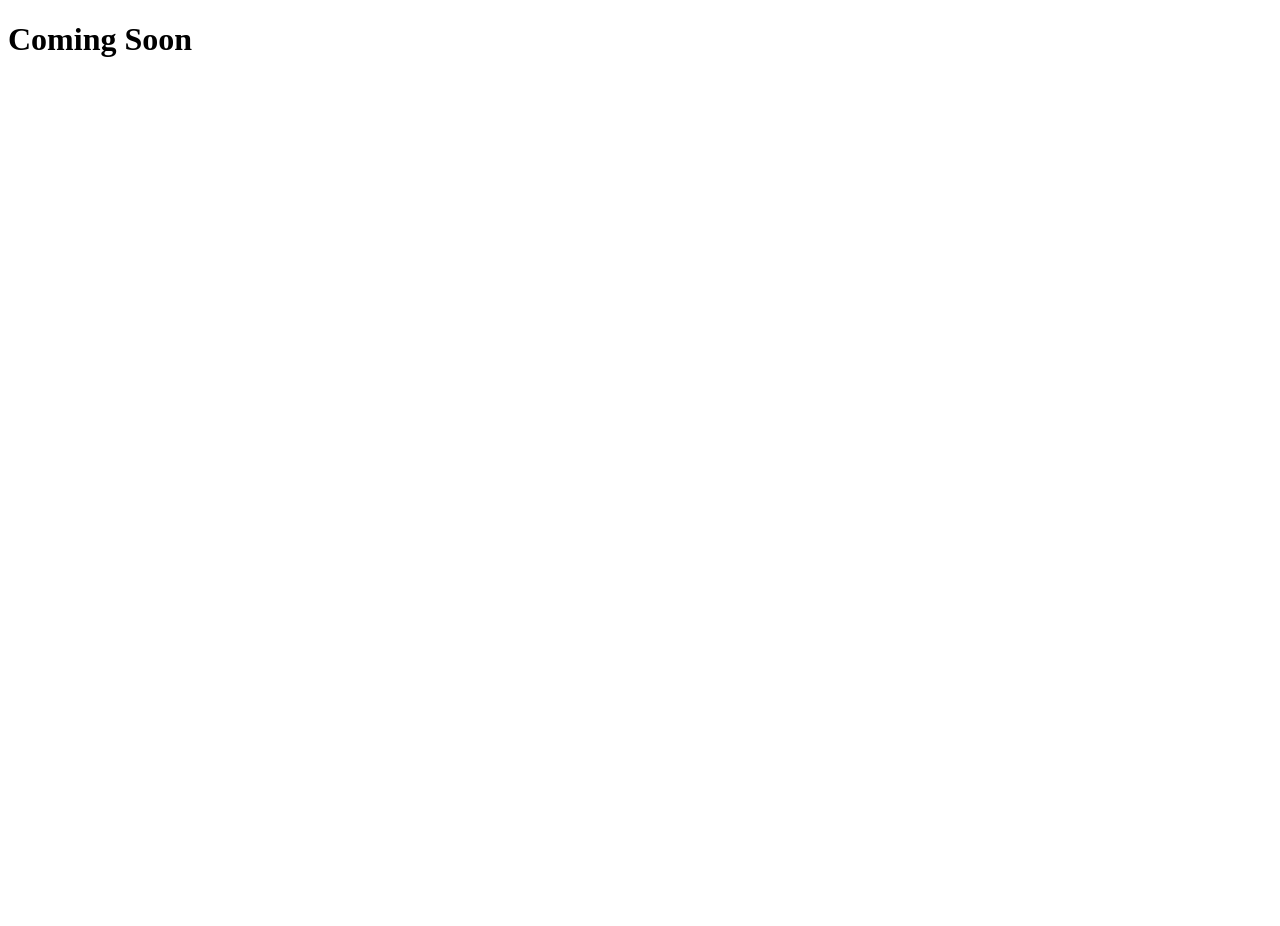
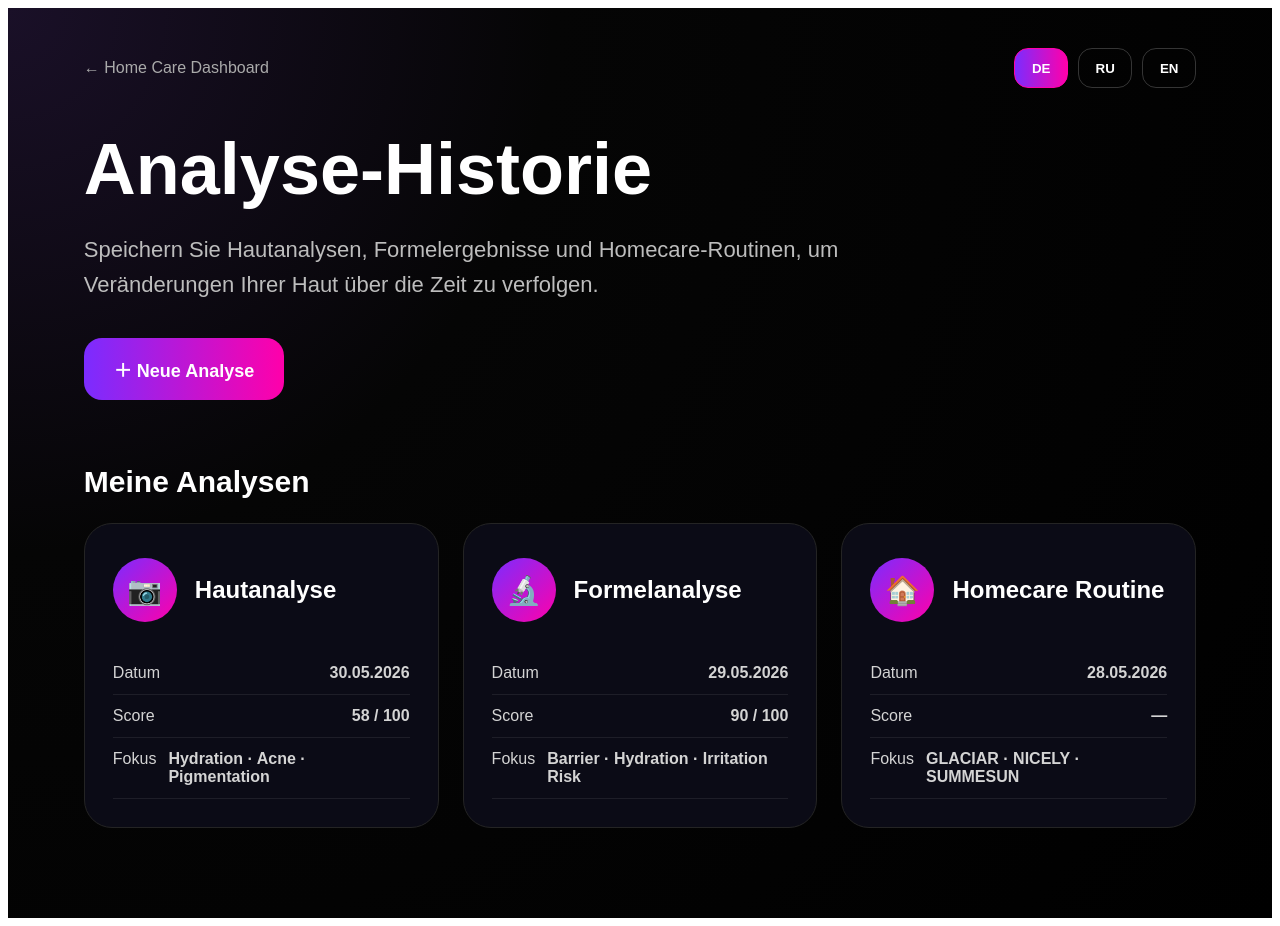
Before and after one commit to piladd-design/formulens-lab, a Next.js app: page /client/history in a window 1280 px wide. Before the commit the page ends 800 px from the top, so only its background shows below. Built offline with nearby package versions, Linux system fonts and the light colour scheme.

Commit message:
Update page.js

```diff
--- a/app/client/history/page.js
+++ b/app/client/history/page.js
@@ -1,3 +1,288 @@
-export default function Page() {
-  return <h1>Coming Soon</h1>
+'use client'
+
+import Link from 'next/link'
+import { useState } from 'react'
+
+const translations = {
+  DE: {
+    back: '← Home Care Dashboard',
+    title: 'Analyse-Historie',
+    subtitle:
+      'Speichern Sie Hautanalysen, Formelergebnisse und Homecare-Routinen, um Veränderungen Ihrer Haut über die Zeit zu verfolgen.',
+    add: '＋ Neue Analyse',
+    list: 'Meine Analysen',
+    type: 'Typ',
+    date: 'Datum',
+    score: 'Score',
+    focus: 'Fokus',
+    skin: 'Hautanalyse',
+    formula: 'Formelanalyse',
+    homecare: 'Homecare Routine',
+  },
+
+  RU: {
+    back: '← Домашний уход',
+    title: 'История анализов',
+    subtitle:
+      'Сохраняйте анализы кожи, результаты анализа формул и домашние рутины, чтобы отслеживать изменения кожи со временем.',
+    add: '＋ Новый анализ',
+    list: 'Мои анализы',
+    type: 'Тип',
+    date: 'Дата',
+    score: 'Оценка',
+    focus: 'Фокус',
+    skin: 'Анализ кожи',
+    formula: 'Анализ формулы',
+    homecare: 'Домашняя рутина',
+  },
+
+  EN: {
+    back: '← Home Care Dashboard',
+    title: 'Analysis History',
+    subtitle:
+      'Save skin analyses, formula results and homecare routines to track changes in your skin over time.',
+    add: '＋ New Analysis',
+    list: 'My Analyses',
+    type: 'Type',
+    date: 'Date',
+    score: 'Score',
+    focus: 'Focus',
+    skin: 'Skin Analysis',
+    formula: 'Formula Analysis',
+    homecare: 'Homecare Routine',
+  },
 }
+
+const demoItems = [
+  {
+    typeKey: 'skin',
+    date: '30.05.2026',
+    score: '58 / 100',
+    focus: 'Hydration · Acne · Pigmentation',
+  },
+  {
+    typeKey: 'formula',
+    date: '29.05.2026',
+    score: '90 / 100',
+    focus: 'Barrier · Hydration · Irritation Risk',
+  },
+  {
+    typeKey: 'homecare',
+    date: '28.05.2026',
+    score: '—',
+    focus: 'GLACIAR · NICELY · SUMMESUN',
+  },
+]
+
+export default function ClientHistoryPage() {
+  const [lang, setLang] = useState('DE')
+  const [items, setItems] = useState(demoItems)
+
+  const t = translations[lang]
+
+  const addAnalysis = () => {
+    const today = new Date().toLocaleDateString('de-DE')
+
+    setItems([
+      {
+        typeKey: 'skin',
+        date: today,
+        score: '—',
+        focus:
+          lang === 'RU'
+            ? 'Новый анализ кожи'
+            : lang === 'DE'
+            ? 'Neue Hautanalyse'
+            : 'New skin analysis',
+      },
+      ...items,
+    ])
+  }
+
+  return (
+    <main style={styles.main}>
+      <div style={styles.wrap}>
+        <div style={styles.topBar}>
+          <Link href="/client" style={styles.back}>
+            {t.back}
+          </Link>
+
+          <div style={styles.langSwitch}>
+            {['DE', 'RU', 'EN'].map((item) => (
+              <button
+                key={item}
+                onClick={() => setLang(item)}
+                style={lang === item ? styles.langActive : styles.langBtn}
+              >
+                {item}
+              </button>
+            ))}
+          </div>
+        </div>
+
+        <h1 style={styles.h1}>{t.title}</h1>
+
+        <p style={styles.sub}>{t.subtitle}</p>
+
+        <button onClick={addAnalysis} style={styles.addBtn}>
+          {t.add}
+        </button>
+
+        <section style={styles.section}>
+          <h2 style={styles.h2}>{t.list}</h2>
+
+          <div style={styles.grid}>
+            {items.map((item, index) => (
+              <div key={`${item.date}-${index}`} style={styles.card}>
+                <div style={styles.cardTop}>
+                  <div style={styles.icon}>
+                    {item.typeKey === 'skin'
+                      ? '📷'
+                      : item.typeKey === 'formula'
+                      ? '🔬'
+                      : '🏠'}
+                  </div>
+
+                  <h3 style={styles.cardTitle}>{t[item.typeKey]}</h3>
+                </div>
+
+                <div style={styles.row}>
+                  <span>{t.date}</span>
+                  <strong>{item.date}</strong>
+                </div>
+
+                <div style={styles.row}>
+                  <span>{t.score}</span>
+                  <strong>{item.score}</strong>
+                </div>
+
+                <div style={styles.row}>
+                  <span>{t.focus}</span>
+                  <strong>{item.focus}</strong>
+                </div>
+              </div>
+            ))}
+          </div>
+        </section>
+      </div>
+    </main>
+  )
+}
+
+const styles = {
+  main: {
+    minHeight: '100vh',
+    background:
+      'radial-gradient(circle at top left,#1a1028 0%,#050505 35%,#000 100%)',
+    color: 'white',
+    padding: '40px 6% 70px',
+    fontFamily: 'Arial, sans-serif',
+  },
+  wrap: {
+    maxWidth: '1300px',
+    margin: '0 auto',
+  },
+  topBar: {
+    display: 'flex',
+    justifyContent: 'space-between',
+    gap: '20px',
+    alignItems: 'center',
+    marginBottom: '36px',
+  },
+  back: {
+    color: '#aaa',
+    textDecoration: 'none',
+  },
+  langSwitch: {
+    display: 'flex',
+    gap: '10px',
+  },
+  langBtn: {
+    width: '54px',
+    height: '40px',
+    borderRadius: '14px',
+    border: '1px solid rgba(255,255,255,0.2)',
+    background: 'transparent',
+    color: 'white',
+    cursor: 'pointer',
+    fontWeight: 800,
+  },
+  langActive: {
+    width: '54px',
+    height: '40px',
+    borderRadius: '14px',
+    border: '1px solid #ff00aa',
+    background: 'linear-gradient(90deg,#7b2cff,#ff00aa)',
+    color: 'white',
+    cursor: 'pointer',
+    fontWeight: 800,
+  },
+  h1: {
+    fontSize: 'clamp(42px,6vw,72px)',
+    margin: '40px 0 16px',
+    fontWeight: 900,
+  },
+  h2: {
+    fontSize: '30px',
+    marginBottom: '24px',
+  },
+  sub: {
+    color: '#bdbdbd',
+    fontSize: '22px',
+    lineHeight: 1.6,
+    maxWidth: '900px',
+    marginBottom: '36px',
+  },
+  addBtn: {
+    padding: '18px 30px',
+    borderRadius: '18px',
+    border: 'none',
+    background: 'linear-gradient(90deg,#7b2cff,#ff00aa)',
+    color: 'white',
+    fontSize: '18px',
+    fontWeight: 900,
+    cursor: 'pointer',
+    marginBottom: '40px',
+  },
+  section: {
+    marginTop: '10px',
+  },
+  grid: {
+    display: 'grid',
+    gridTemplateColumns: 'repeat(auto-fit,minmax(300px,1fr))',
+    gap: '24px',
+  },
+  card: {
+    background: 'rgba(12,12,24,0.92)',
+    border: '1px solid #242424',
+    borderRadius: '28px',
+    padding: '28px',
+  },
+  cardTop: {
+    display: 'flex',
+    alignItems: 'center',
+    gap: '18px',
+    marginBottom: '24px',
+  },
+  icon: {
+    width: '64px',
+    height: '64px',
+    borderRadius: '50%',
+    background: 'linear-gradient(135deg,#7b2cff,#ff00aa)',
+    display: 'flex',
+    alignItems: 'center',
+    justifyContent: 'center',
+    fontSize: '28px',
+  },
+  cardTitle: {
+    fontSize: '24px',
+  },
+  row: {
+    display: 'flex',
+    justifyContent: 'space-between',
+    gap: '12px',
+    padding: '12px 0',
+    borderBottom: '1px solid rgba(255,255,255,0.08)',
+    color: '#d4d4d4',
+  },
+}
```
